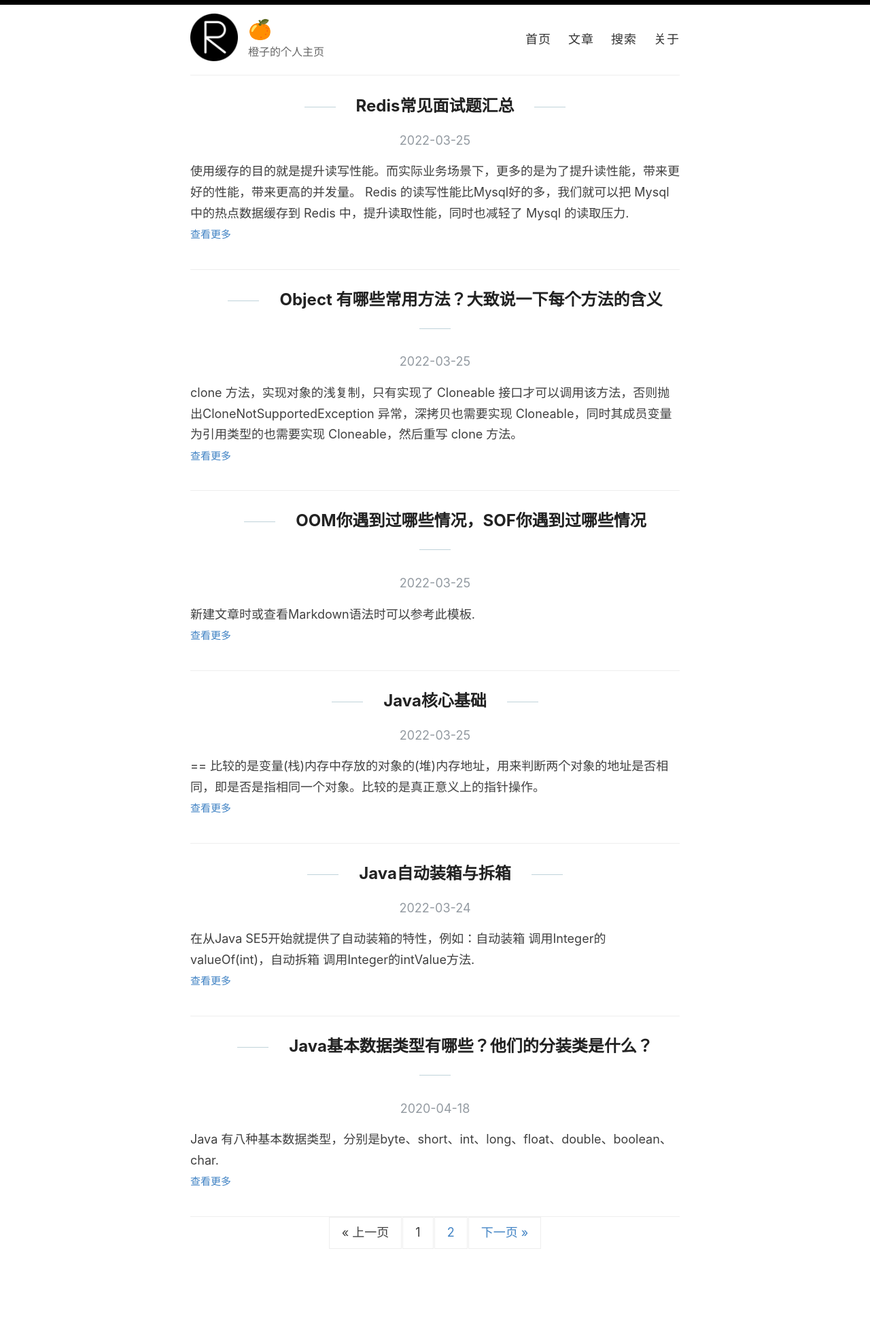
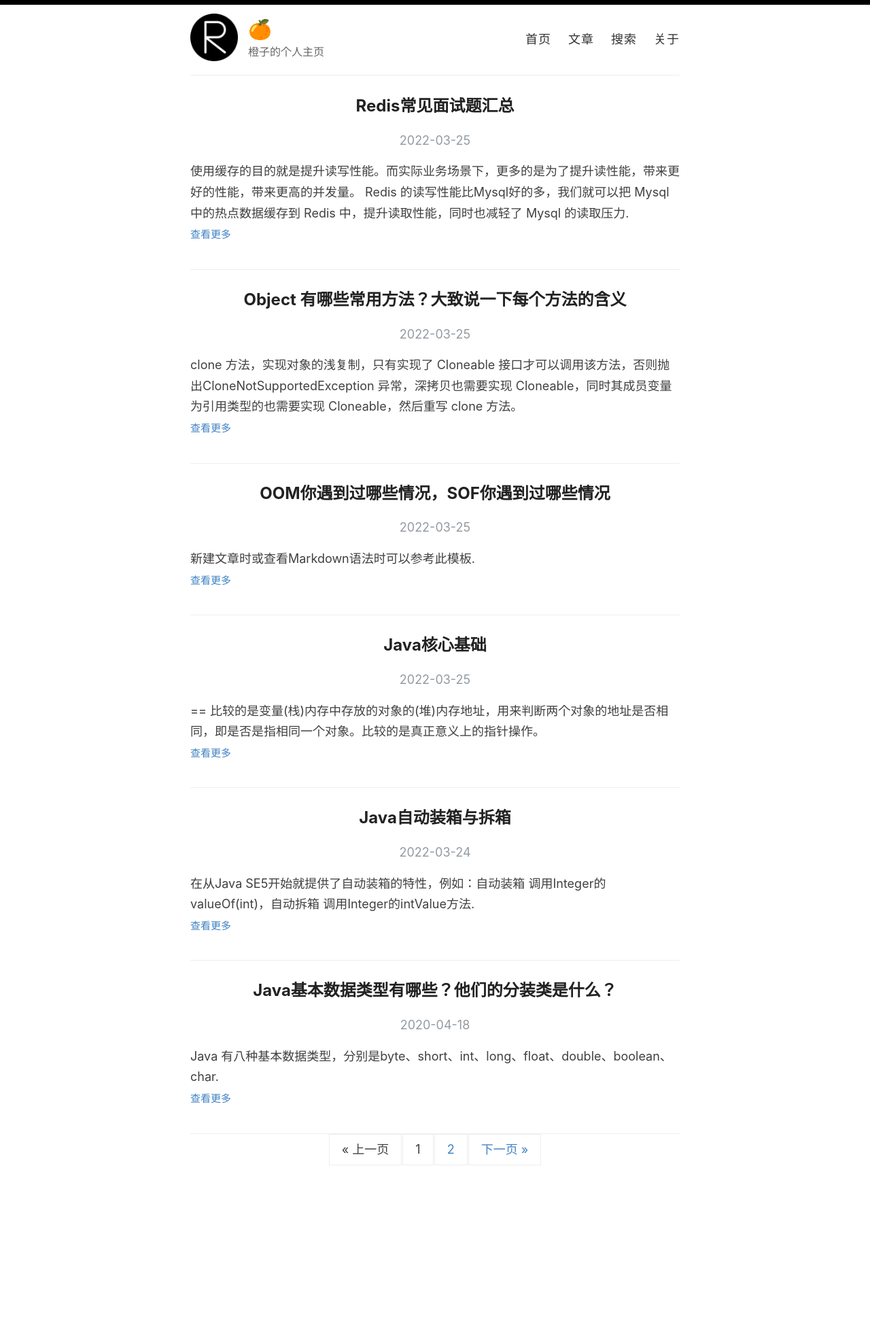
Before and after one commit to mytcc/book, a Jekyll site: the page built from index.html, in a window 1280 px wide. Shown: the whole page at 68% size. Built offline with Jekyll 4.4.1, drawn with Linux system fonts in a browser that asks for light colours; the list of posts is cut into pages by our own code; after the commit the page ends 1848 px from its top, so only the background shows below that.

Commit message:
Update style.scss

```diff
--- a/assets/style.scss
+++ b/assets/style.scss
@@ -64,7 +64,7 @@ h2 {
 }
 
 @media (min-width: 769px){
-	.post h2::before, .post h2::after {
+	.post h3::before, .post h3::after {
 	    content: "";
 	    display: inline-block;
 	    vertical-align: middle;
```
